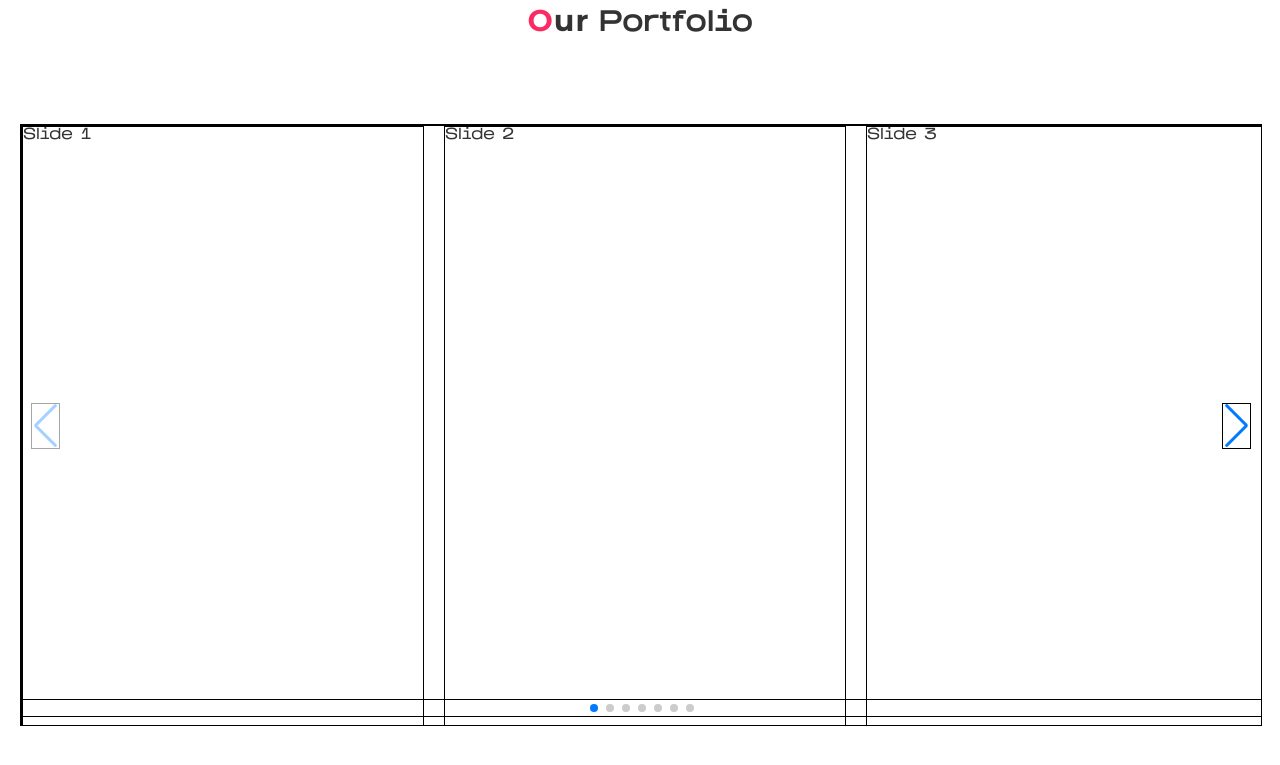
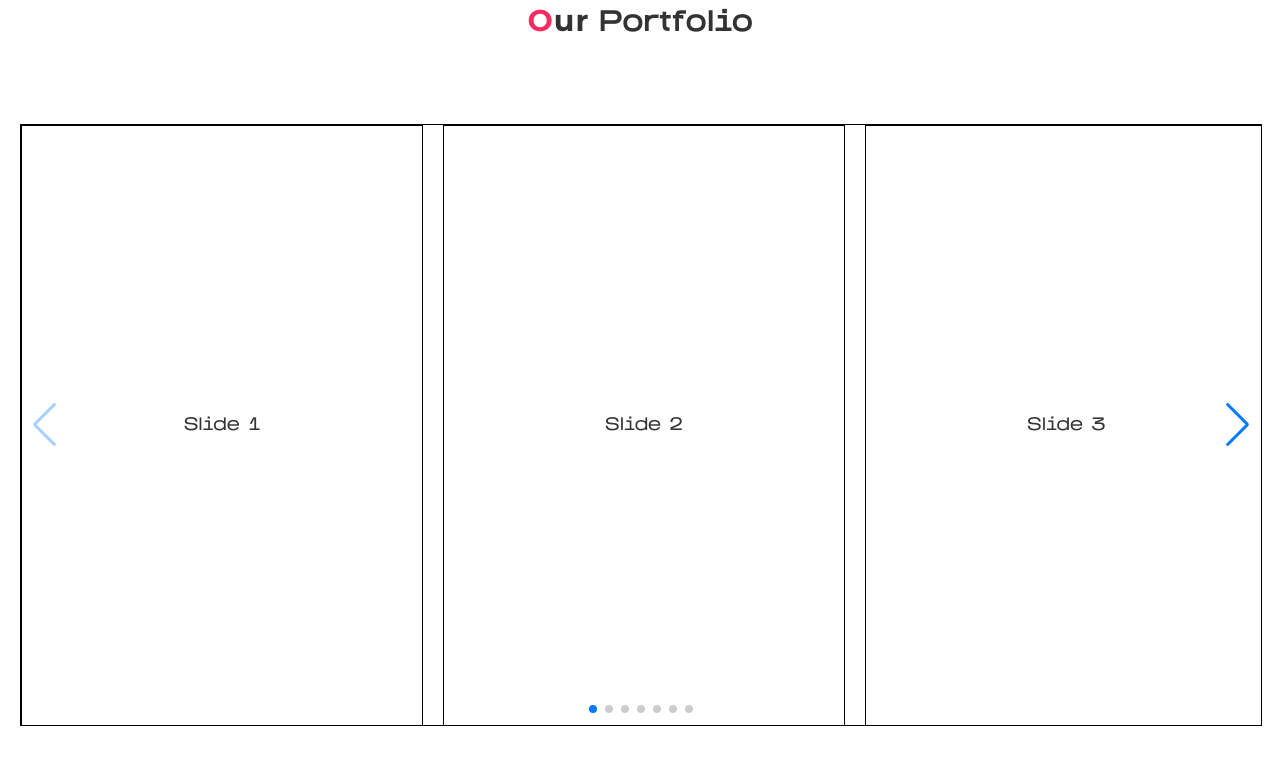
Before and after one commit to AndriyPapirnyk/smmaWebsite-react, a React (Create React App) app: page / in a window 1280 px wide. Shown: the part 2526-3291 px from the top of the page. Built offline with nearby package versions, Linux system fonts and the light colour scheme.

Commit message:
corrections on portfolio block

```diff
--- a/src/components/Portfolio/PortfolioSlider/PortfolioSlider.css
+++ b/src/components/Portfolio/PortfolioSlider/PortfolioSlider.css
@@ -1,9 +1,20 @@
-.mySwiper {
+.portfolio__swiper {
   border: 1px solid #000;
   width: 100%;
   height: 600px;
   margin: 0 0 80px 0;
 }
-.mySwiper div {
+.portfolio__swiper .swiper-slide {
+  text-align: center;
+  font-size: 18px;
+  display: flex;
+  justify-content: center;
+  align-items: center;
   border: 1px solid #000;
 }
+.portfolio__swiper .swiper-slide img {
+  display: block;
+  width: 100%;
+  height: 100%;
+  object-fit: cover;
+}
--- a/src/components/Portfolio/PortfolioSlider/PortfolioSlider.jsx
+++ b/src/components/Portfolio/PortfolioSlider/PortfolioSlider.jsx
@@ -28,7 +28,7 @@ export default function PortfolioSlider() {
           clickable: true,
         }}
         modules={[FreeMode, Pagination, Navigation]}
-        className="mySwiper"
+        className="portfolio__swiper"
       >
         <SwiperSlide>Slide 1</SwiperSlide>
         <SwiperSlide>Slide 2</SwiperSlide>
--- a/src/components/Portfolio/PortfolioSlider/PortfolioSlider.scss
+++ b/src/components/Portfolio/PortfolioSlider/PortfolioSlider.scss
@@ -1,10 +1,20 @@
-.mySwiper{
+.portfolio__swiper{
     border: 1px solid #000;
     width: 100%;
     height: 600px;
     margin: 0 0 80px 0;
-
-    div{
+    .swiper-slide {
+        text-align: center;
+        font-size: 18px;
+        display: flex;
+        justify-content: center;
+        align-items: center;
         border: 1px solid #000;
-    }
+      }
+      .swiper-slide img {
+        display: block;
+        width: 100%;
+        height: 100%;
+        object-fit: cover;
+      }
 }
```
